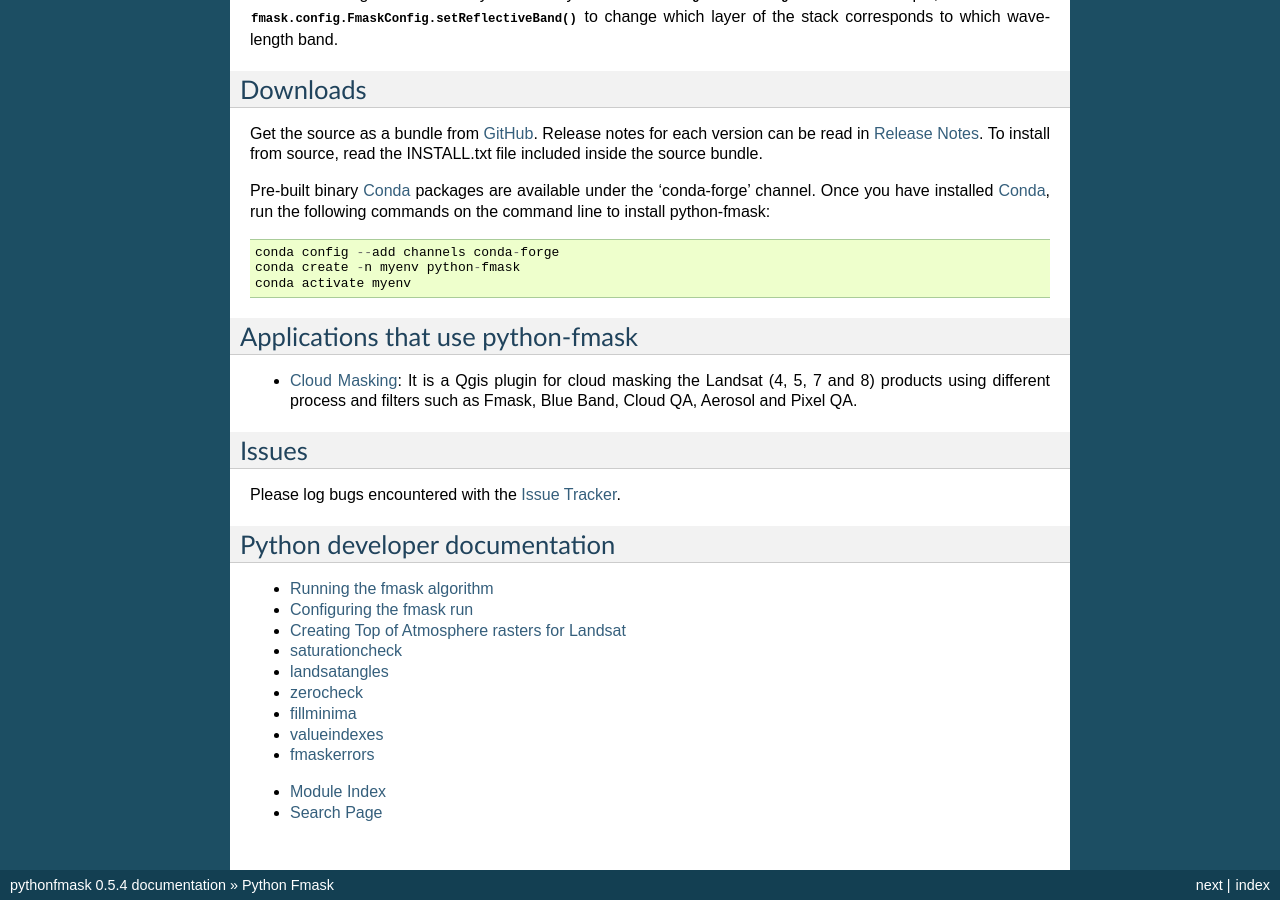
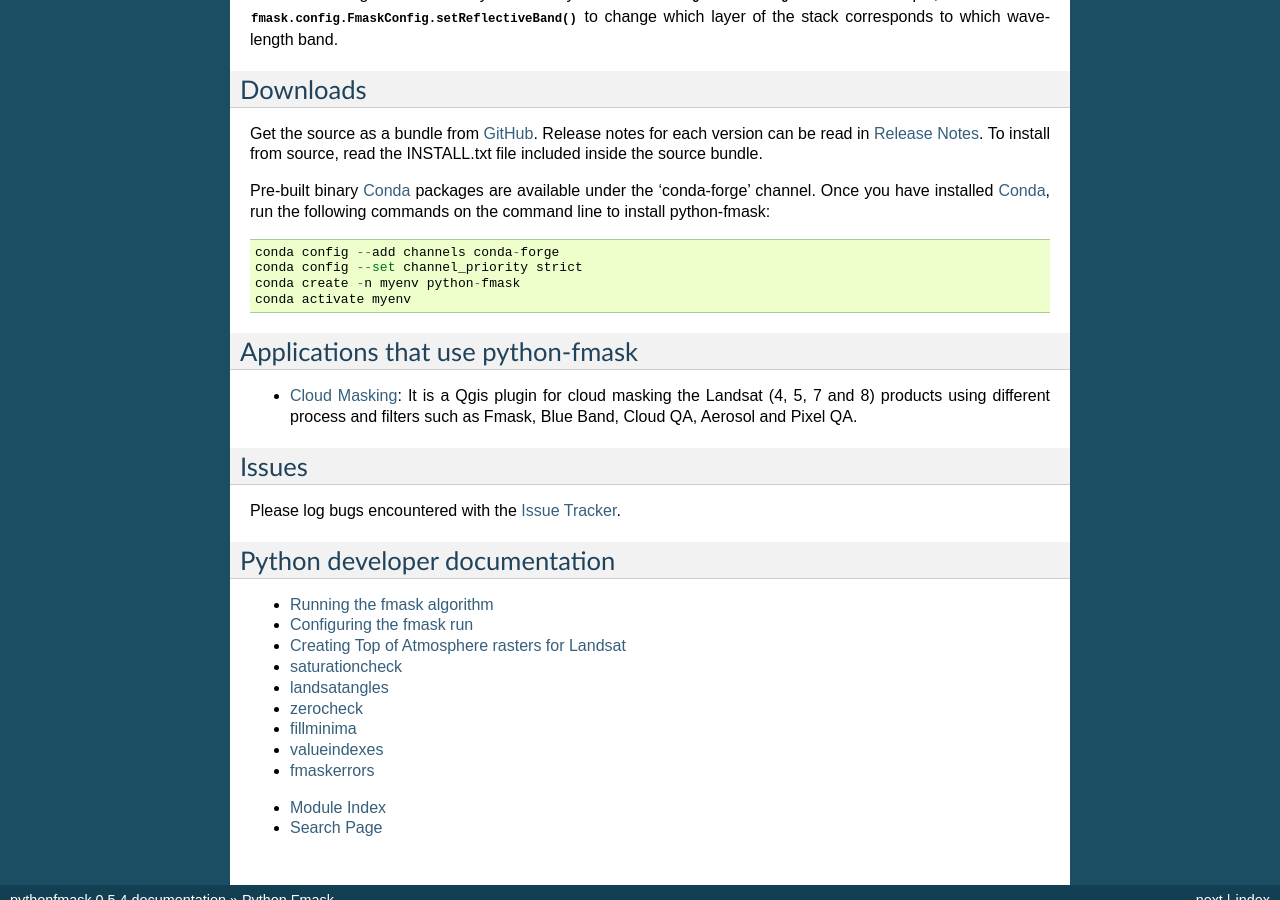
Before and after one commit to ubarsc/python-fmask, a Sphinx documentation site: the page built from doc/source/index.rst, in a window 1280 px wide and 900 px high, scrolled down 2546 px. Built offline with Sphinx 7.4.7, drawn with Linux system fonts in a browser that asks for light colours.

Commit message:
Add strict channel priority to the docs

```diff
--- a/doc/source/index.rst
+++ b/doc/source/index.rst
@@ -161,6 +161,7 @@ under the 'conda-forge' channel. Once you have installed
 command line to install python-fmask: ::
 
     conda config --add channels conda-forge
+    conda config --set channel_priority strict
     conda create -n myenv python-fmask
     conda activate myenv
 
```
